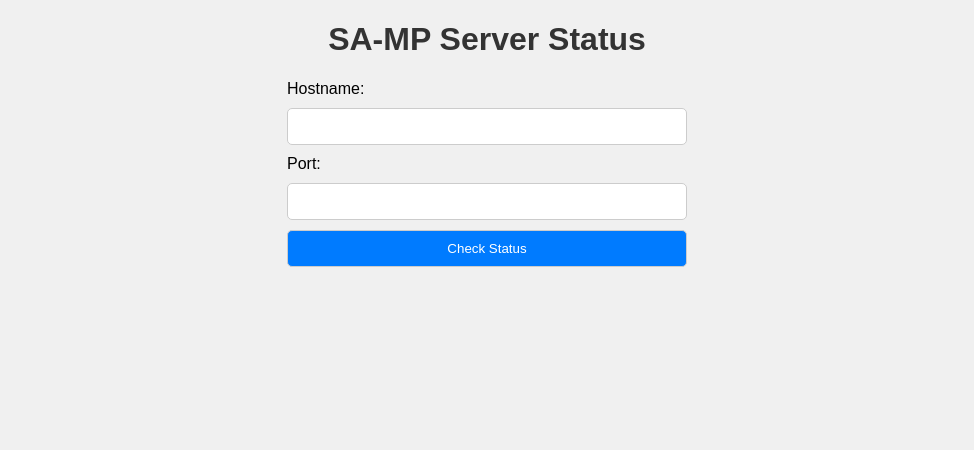
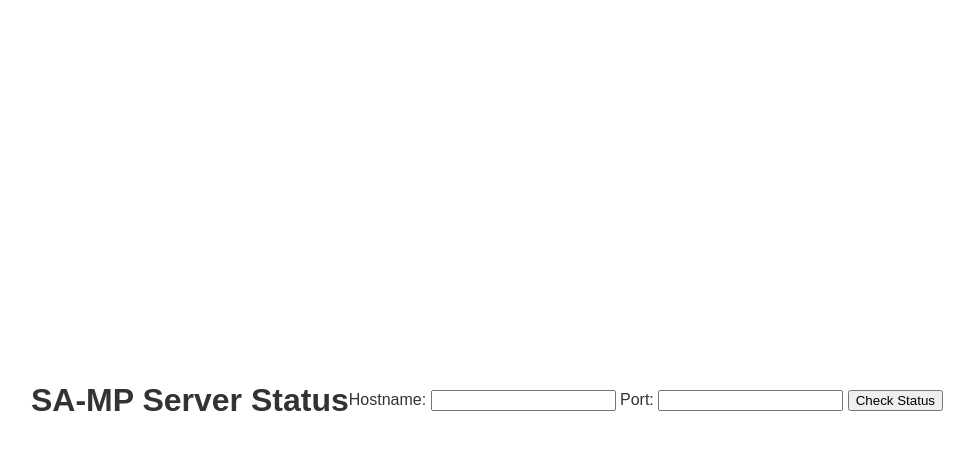
Before and after one commit to Zaimon2003/Test, a plain HTML site: page index.html in a window 1280 px wide. Shown: the whole page, without its empty margins (153-1127 px from the left). Drawn offline with Linux system fonts and the light colour scheme.

Commit message:
style.css

```diff
--- a/style.css
+++ b/style.css
@@ -2,54 +2,23 @@
     font-family: Arial, sans-serif;
     margin: 0;
     padding: 0;
-    background-color: #f0f0f0;
+    background-color: #ffffff; /* สีขาวเป็นพื้นหลัง */
+    color: #333333; /* สีเข้มเป็นตัวอักษร */
+    display: flex;
+    justify-content: center; /* จัดเนื้อหาตรงกลางแนวนอน */
+    align-items: center; /* จัดเนื้อหาตรงกลางแนวตั้ง */
+    min-height: 100vh; /* กำหนดส่วนสูงของหน้าเว็บเท่ากับจอ */
 }
 
 .container {
     max-width: 800px;
-    margin: 20px auto;
-    background-color: #fff;
     padding: 20px;
+    background-color: #f8f9fa; /* สีเทาอ่อนเป็นพื้นหลังของ container */
     border-radius: 5px;
     box-shadow: 0 2px 5px rgba(0, 0, 0, 0.1);
 }
 
 h1 {
     text-align: center;
-    color: #333;
+    color: #333333; /* สีเข้มเป็นตัวอักษรในหัวข้อ */
 }
-
-form {
-    display: flex;
-    flex-direction: column;
-    max-width: 400px;
-    margin: 20px auto;
-}
-
-label,
-input,
-button {
-    margin-bottom: 10px;
-}
-
-input,
-button {
-    padding: 10px;
-    border-radius: 5px;
-    border: 1px solid #ccc;
-}
-
-button {
-    background-color: #007bff;
-    color: #fff;
-    cursor: pointer;
-    transition: background-color 0.3s ease;
-}
-
-button:hover {
-    background-color: #0056b3;
-}
-
-#serverStatus {
-    margin-top: 20px;
-}
```
